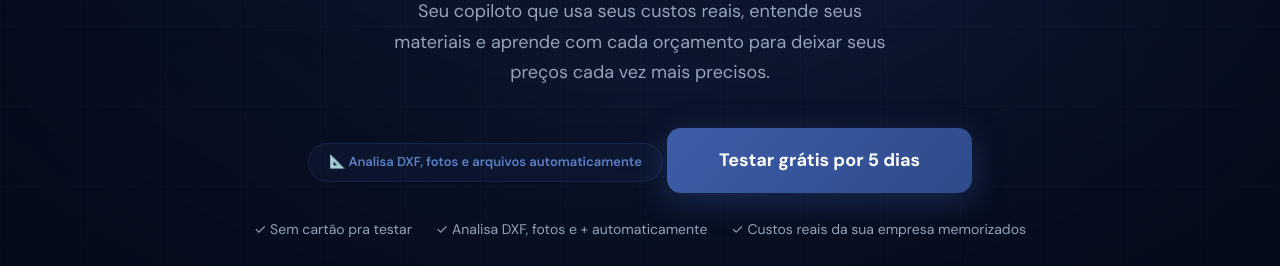
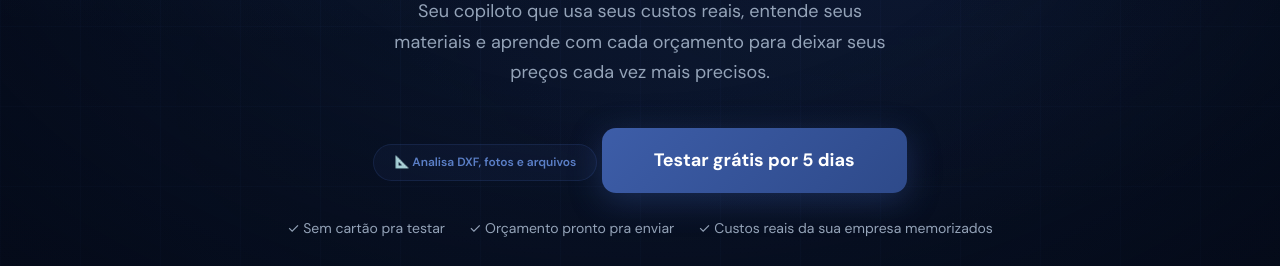
Before and after one commit to matheuspivatti/letracaixadozero-site, a plain HTML site: page vp-lp/index.html in a window 1280 px wide. Shown: the part 534-800 px from the top of the page. Drawn offline with Linux system fonts and the light colour scheme.

Commit message:
fix: badge DXF menor (tirar automaticamente), bullet sem duplicar DXF
Co-Authored-By: Claude Opus 4.6 (1M context) <noreply@anthropic.com>

```diff
--- a/vp-lp/index.html
+++ b/vp-lp/index.html
@@ -608,11 +608,11 @@
     <div class="hero-badge">🧠 4 IAs treinadas no mercado de letreiros</div>
     <h1>Pare de chutar preço.<br><em>Saiba exatamente quanto cobrar em menos de 1 minuto.</em></h1>
     <p class="hero-sub">Seu copiloto que usa seus custos reais, entende seus materiais e aprende com cada orçamento para deixar seus preços cada vez mais precisos.</p>
-    <div class="hero-badge" style="margin-bottom:16px;">📐 Analisa DXF, fotos e arquivos automaticamente</div>
+    <div class="hero-badge" style="margin-bottom:16px;font-size:12px;">📐 Analisa DXF, fotos e arquivos</div>
     <a href="https://visualpilot.ai/register" class="hero-cta">Testar grátis por 5 dias</a>
     <div style="display:flex;gap:24px;justify-content:center;flex-wrap:wrap;margin-top:20px;">
       <span style="font-size:14px;color:#94a3b8;">✓ Sem cartão pra testar</span>
-      <span style="font-size:14px;color:#94a3b8;">✓ Analisa DXF, fotos e + automaticamente</span>
+      <span style="font-size:14px;color:#94a3b8;">✓ Orçamento pronto pra enviar</span>
       <span style="font-size:14px;color:#94a3b8;">✓ Custos reais da sua empresa memorizados</span>
     </div>
   </div>
```
